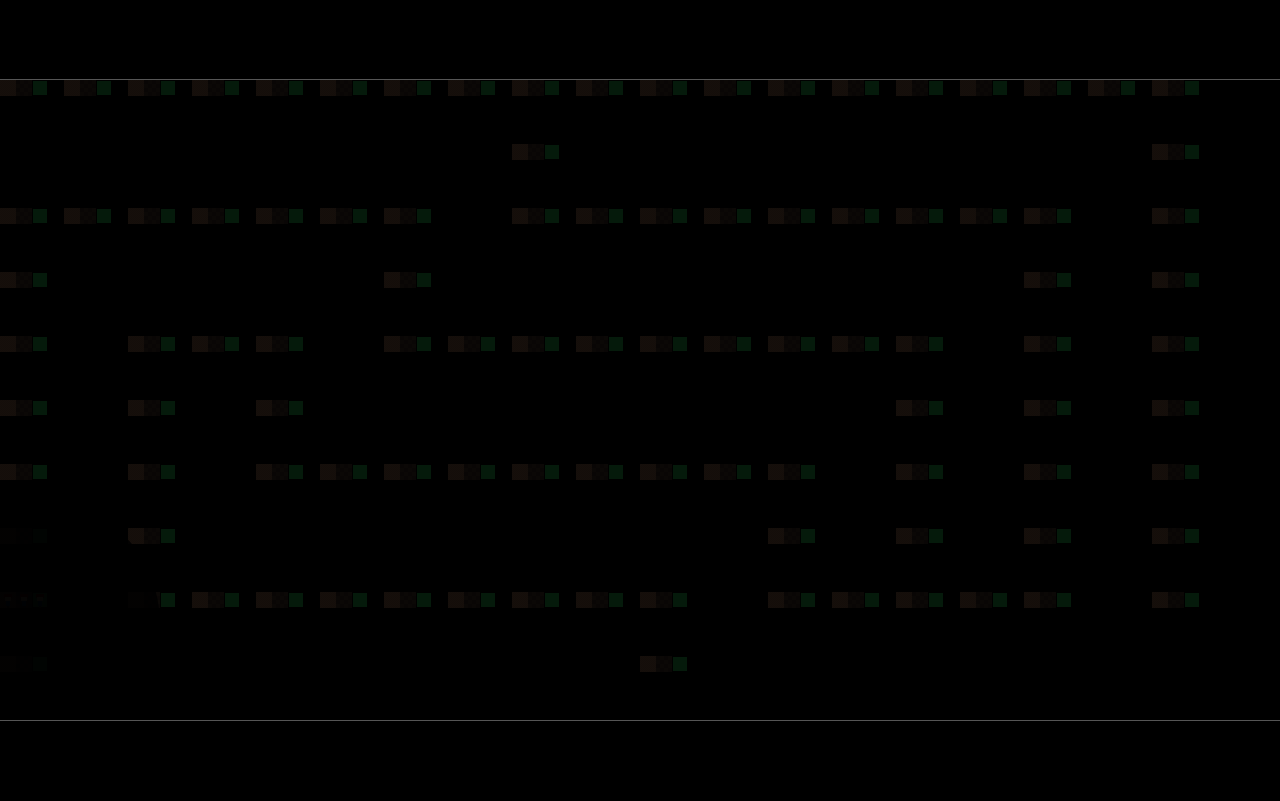
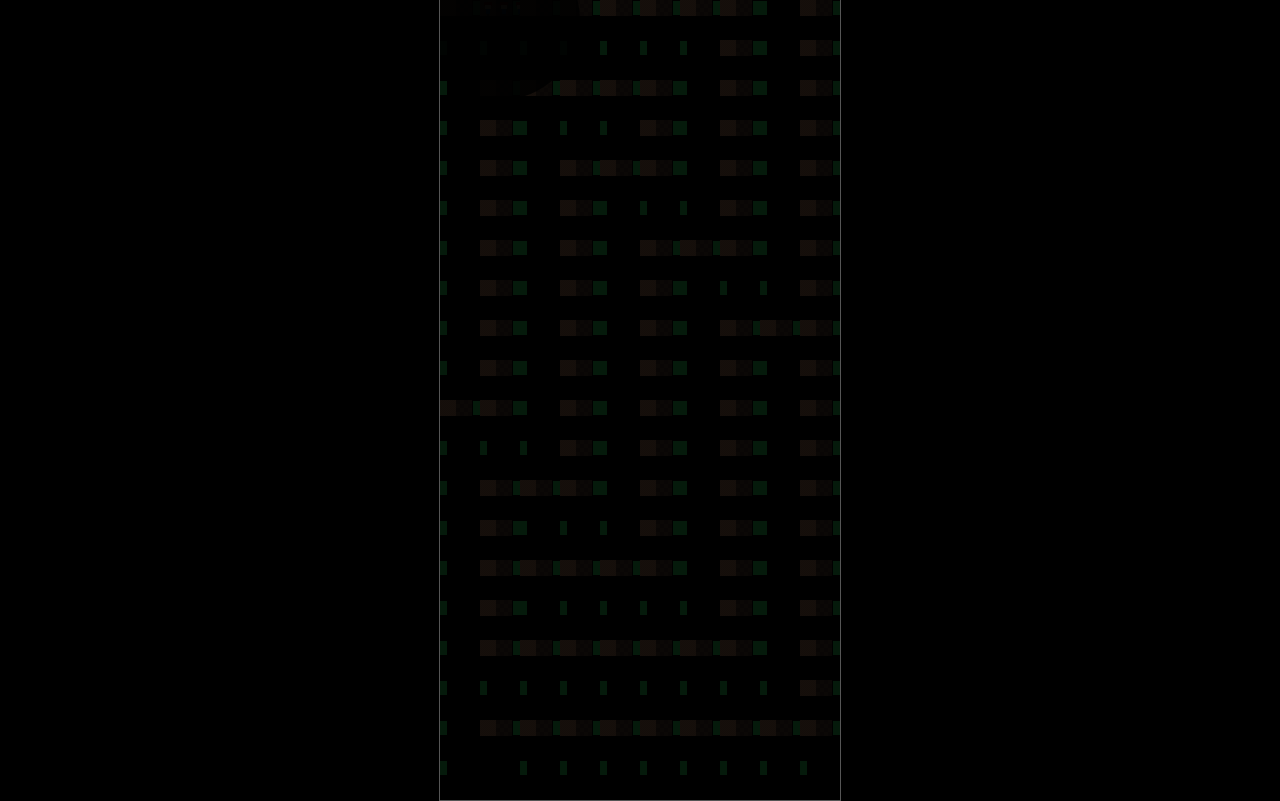
Before and after one commit to andrea251291/rpg5, a plain HTML site: page index.html in a window 1280 px wide. Drawn offline with Linux system fonts and the light colour scheme.

Commit message:
Render vertical map and fix asset paths

```diff
--- a/index.html
+++ b/index.html
@@ -27,26 +27,36 @@
  * Costanti       *
  ******************/
 let tileSize   = 16;
-const mapWidth   = 20;
-const mapHeight  = 10;
+const mapWidth   = 10;
+const mapHeight  = 20;
 // 0: pavimento | 1: roccia | 2: uscita
 const map = [
-  [0,0,0,0,0,0,0,0,0,0,0,0,0,0,0,0,0,0,0,1],
-  [1,1,1,1,1,1,1,1,0,1,1,1,1,1,1,1,1,1,0,1],
-  [0,0,0,0,0,0,0,1,0,0,0,0,0,0,0,0,0,1,0,1],
-  [0,1,1,1,1,1,0,1,1,1,1,1,1,1,1,1,0,1,0,1],
-  [0,1,0,0,0,1,0,0,0,0,0,0,0,0,0,1,0,1,0,1],
-  [0,1,0,1,0,1,1,1,1,1,1,1,1,1,0,1,0,1,0,1],
-  [0,1,0,1,0,0,0,0,0,0,0,0,0,1,0,1,0,1,0,1],
-  [0,1,0,1,1,1,1,1,1,1,1,1,0,1,0,1,0,1,0,1],
-  [0,1,0,0,0,0,0,0,0,0,0,1,0,0,0,0,0,1,0,2],
-  [0,1,1,1,1,1,1,1,1,1,0,1,1,1,1,1,1,1,1,1]
+  [0,0,0,0,0,0,0,0,1,0],
+  [1,1,1,1,1,1,1,0,1,0],
+  [1,0,0,0,0,0,1,0,1,0],
+  [1,0,1,1,1,0,1,0,1,0],
+  [1,0,1,0,0,0,1,0,1,0],
+  [1,0,1,0,1,1,1,0,1,0],
+  [1,0,1,0,1,0,0,0,1,0],
+  [1,0,1,0,1,0,1,1,1,0],
+  [1,0,1,0,1,0,1,0,0,0],
+  [1,0,1,0,1,0,1,0,1,0],
+  [0,0,1,0,1,0,1,0,1,0],
+  [1,1,1,0,1,0,1,0,1,0],
+  [1,0,0,0,1,0,1,0,1,0],
+  [1,0,1,1,1,0,1,0,1,0],
+  [1,0,0,0,0,0,1,0,1,0],
+  [1,0,1,1,1,1,1,0,1,0],
+  [1,0,0,0,0,0,0,0,1,0],
+  [1,1,1,1,1,1,1,1,1,0],
+  [1,0,0,0,0,0,0,0,0,0],
+  [1,2,1,1,1,1,1,1,1,1]
 ];
 
 /******************
  * Stato Giocatore*
  ******************/
-const player = { x:0, y:8, frame:0, dir:'down', animTick:0 };
+const player = { x:1, y:0, frame:0, dir:'down', animTick:0 };
 
 /******************
  * Canvas & Img   *
```
Also changed, not shown: 1 other file.
